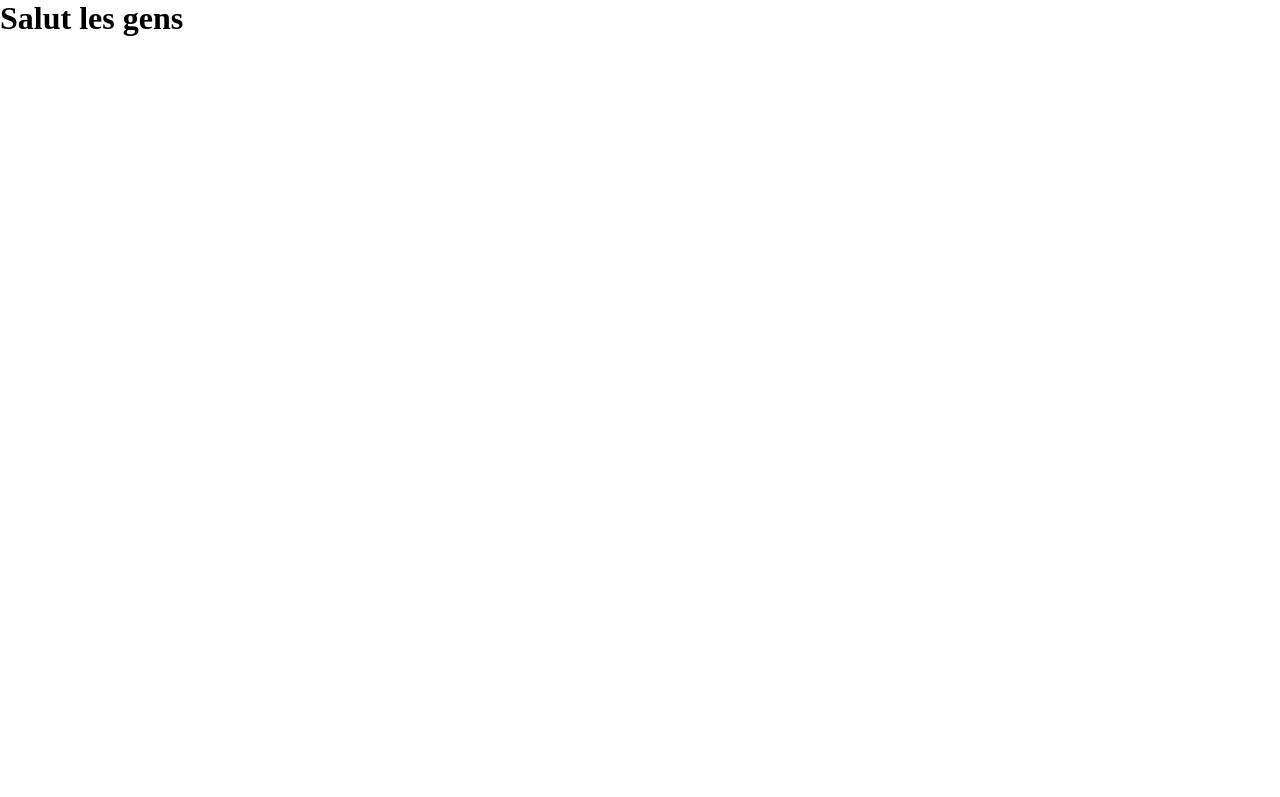
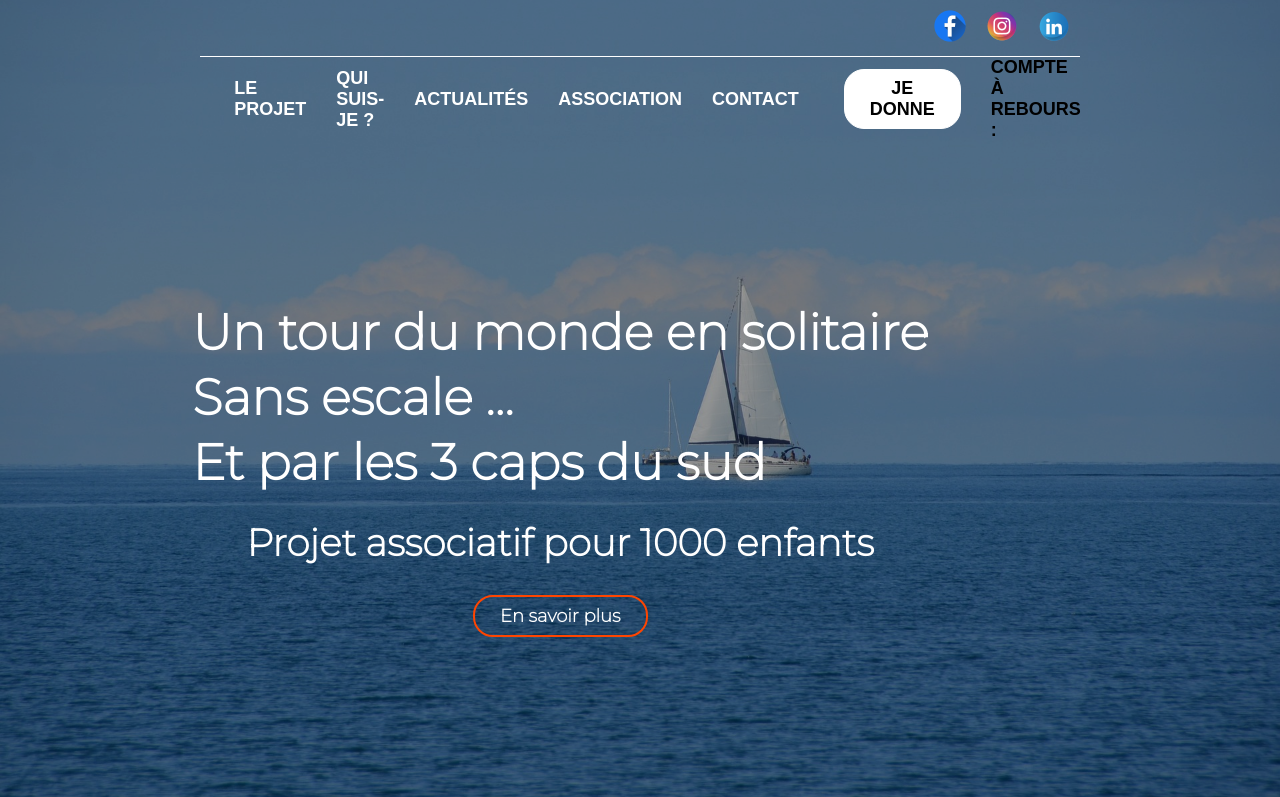
Before and after one commit to Mimeyco/projet-voilier, a website built with Vite: page index.html in a window 1280 px wide. Shown: the top 797 px of the page. Built offline with nearby package versions, Linux system fonts and the light colour scheme.

Commit message:
Premier jet avec navbar + zone accueil

```diff
--- a/index.html
+++ b/index.html
@@ -3,11 +3,50 @@
   <head>
     <meta charset="UTF-8" />
     <meta name="viewport" content="width=device-width, initial-scale=1.0" />
+    <link rel="preconnect" href="https://fonts.googleapis.com" />
+    <link rel="preconnect" href="https://fonts.gstatic.com" crossorigin />
+    <link
+      href="https://fonts.googleapis.com/css2?family=Montserrat:wght@200&display=swap"
+      rel="stylesheet"
+    />
     <link rel="stylesheet" href="style.css" />
     <title>Projet Voilier</title>
   </head>
   <body>
-    <h1>Salut les gens</h1>
+    <div class="navbar-container">
+      <div class="social-container">
+        <a href=""><img src="img/fb.png" alt="" /></a>
+        <a href=""><img src="img/insta.png" alt="" /></a>
+        <a href=""><img src="img/linkedin.png" alt="" /></a>
+      </div>
+      <div class="navbar">
+        <a href="" id="logo"><img src="" alt="" /></a>
+        <nav>
+          <div class="menu">
+            <a>Le projet</a>
+            <a>Qui suis-je ?</a>
+            <a>Actualités</a>
+            <a>Association</a>
+            <a>Contact</a>
+            <button>Je donne</button>
+            <p>Compte à rebours :</p>
+          </div>
+        </nav>
+      </div>
+    </div>
+    <div class="landing-container">
+      <div class="intro">
+        <h1>
+          Un tour du monde en solitaire <br />
+          Sans escale ... <br />
+          Et par les 3 caps du sud
+        </h1>
+        <h2>Projet associatif pour 1000 enfants</h2>
+        <button id="landing-btn">En savoir plus</button>
+      </div>
+    </div>
+    <div style="background-color: red; height: 500px"></div>
+
     <script type="module" src="/main.js"></script>
   </body>
 </html>
--- /dev/null
+++ b/sass/_landing.scss
@@ -0,0 +1,61 @@
+.landing-container {
+  position: relative;
+  width: 100%;
+  height: 100vh;
+  overflow: hidden;
+  background-image: url("img/landing.jpg");
+  background-size: cover;
+  background-position: center;
+  z-index: 0;
+
+  .intro {
+    position: absolute;
+    top: 300px;
+    left: 15vw;
+    display: flex;
+    flex-direction: column;
+    align-items: center;
+    font-size: 25px;
+    font-weight: 550;
+    font-family: "Montserrat", sans-serif;
+    color: white;
+    z-index: 10;
+    h1 {
+      line-height: 1.3;
+    }
+    h2 {
+      margin: 25px 0 10px;
+    }
+
+    #landing-btn {
+      border: 2px solid orangered;
+      color: white;
+      background: none;
+      margin: 20px 0;
+      padding: 8px 25px;
+      border-radius: 20px;
+      font-size: 18px;
+      font-weight: 600;
+      cursor: pointer;
+      font-family: "Montserrat", sans-serif;
+      transition: 0.3s ease-in-out;
+    }
+    #landing-btn:hover {
+      background: white;
+      border: none;
+      color: black;
+    }
+  }
+}
+
+.landing-container::before {
+  content: "";
+  position: absolute;
+  top: 0;
+  left: 0;
+  width: 100%;
+  height: 100%;
+  background-color: black;
+  opacity: 0.4;
+  z-index: 1;
+}
--- a/sass/_navbar.scss
+++ b/sass/_navbar.scss
@@ -0,0 +1,64 @@
+.navbar-container {
+  display: flex;
+  flex-direction: column;
+  align-items: center;
+  width: 100vw;
+  padding: 0 200px;
+  position: fixed;
+  top: 0;
+  left: 0;
+  z-index: 10;
+
+  .social-container {
+    display: flex;
+    width: 100%;
+    justify-content: flex-end;
+    border-bottom: 1px solid white;
+    a {
+      margin: 10px;
+    }
+  }
+  .navbar {
+    display: flex;
+    justify-content: center;
+    align-items: center;
+
+    #logo {
+      margin: 20px 10px;
+    }
+
+    nav .menu {
+      display: flex;
+      justify-content: space-between;
+      align-items: center;
+      font-size: 18px;
+      font-weight: 550;
+      font-family: Arial, Helvetica, sans-serif;
+      text-transform: uppercase;
+      a {
+        margin: 0 15px;
+        cursor: pointer;
+        color: white;
+      }
+      button {
+        border: 1px solid white;
+        margin: 0 30px;
+        padding: 8px 25px;
+        border-radius: 20px;
+        font-size: 18px;
+        text-transform: uppercase;
+        font-weight: 600;
+        font-family: Arial, Helvetica, sans-serif;
+        cursor: pointer;
+        background: white;
+        transition: 0.3s ease-in-out;
+      }
+      button:hover {
+        background: none;
+        color: white;
+      }
+      p {
+      }
+    }
+  }
+}
--- a/sass/style.scss
+++ b/sass/style.scss
@@ -7,3 +7,4 @@
 }
 
 @import "navbar";
+@import "landing";
```
Also changed, not shown: img/fb.png (added), img/insta.png (added), img/landing.jpg (added), img/linkedin.png (added), img/sailboat.png (deleted), style.css, 1 other file.
